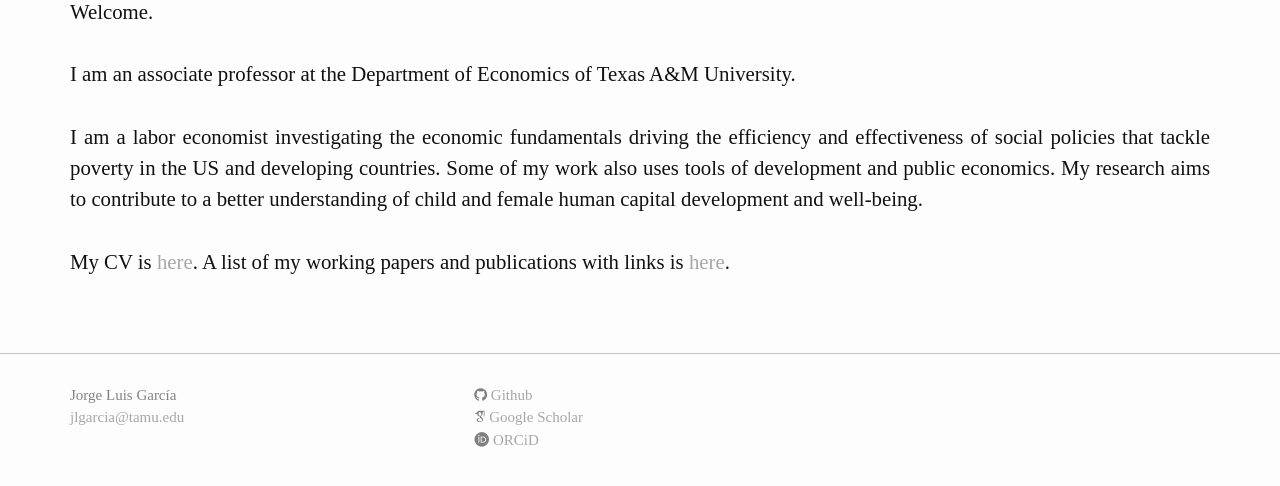
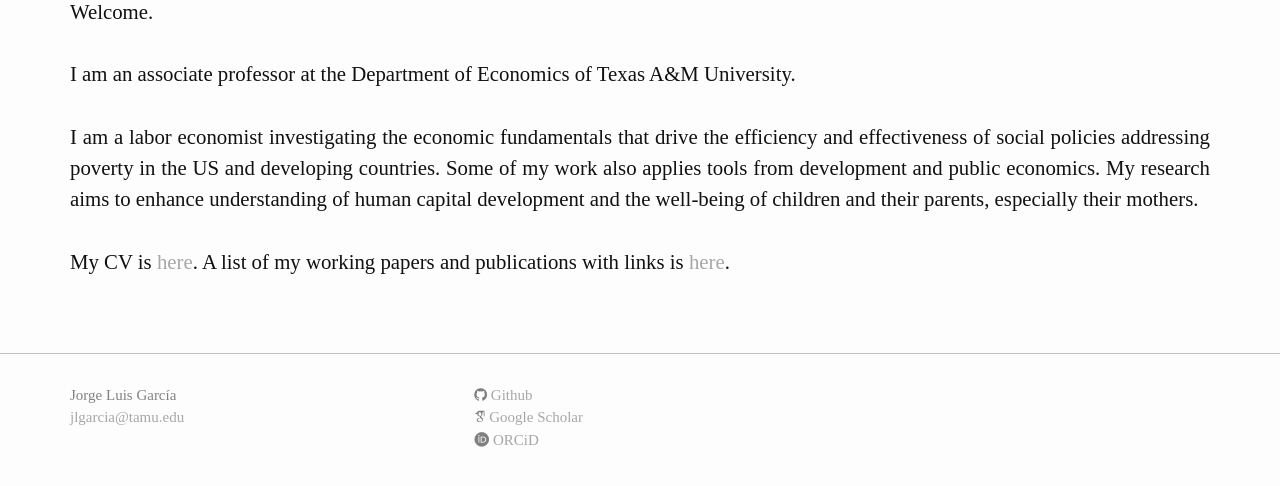
Before and after one commit to jorgelgarcia/jorgelgarcia.github.io, a Jekyll site: the page built from index.html, in a window 1280 px wide, cut to the strip 203-689 px from the top of the page. Built offline with Jekyll 4.4.1, drawn with Linux system fonts in a browser that asks for light colours; nearby versions of some CDN libraries; some web fonts are replaced.

Commit message:
brief change

```diff
--- a/index.html
+++ b/index.html
@@ -12,7 +12,7 @@ Welcome.
 I am an associate professor at the Department of Economics of Texas A&M University.
 <br>
 <br>
-I am a labor economist investigating the economic fundamentals driving the efficiency and effectiveness of social policies that tackle poverty in the US and developing countries. Some of my work also uses tools of development and public economics. My research aims to contribute to a better understanding of child and female human capital development and well-being.
+I am a labor economist investigating the economic fundamentals that drive the efficiency and effectiveness of social policies addressing poverty in the US and developing countries. Some of my work also applies tools from development and public economics. My research aims to enhance understanding of human capital development and the well-being of children and their parents, especially their mothers.
  <br>
  <br>
  My CV is <a href="https://jorgelgarcia.github.io/cv/">here</a>. A list of my working papers and publications with links is <a href="https://jorgelgarcia.github.io/research/">here</a>.
```
